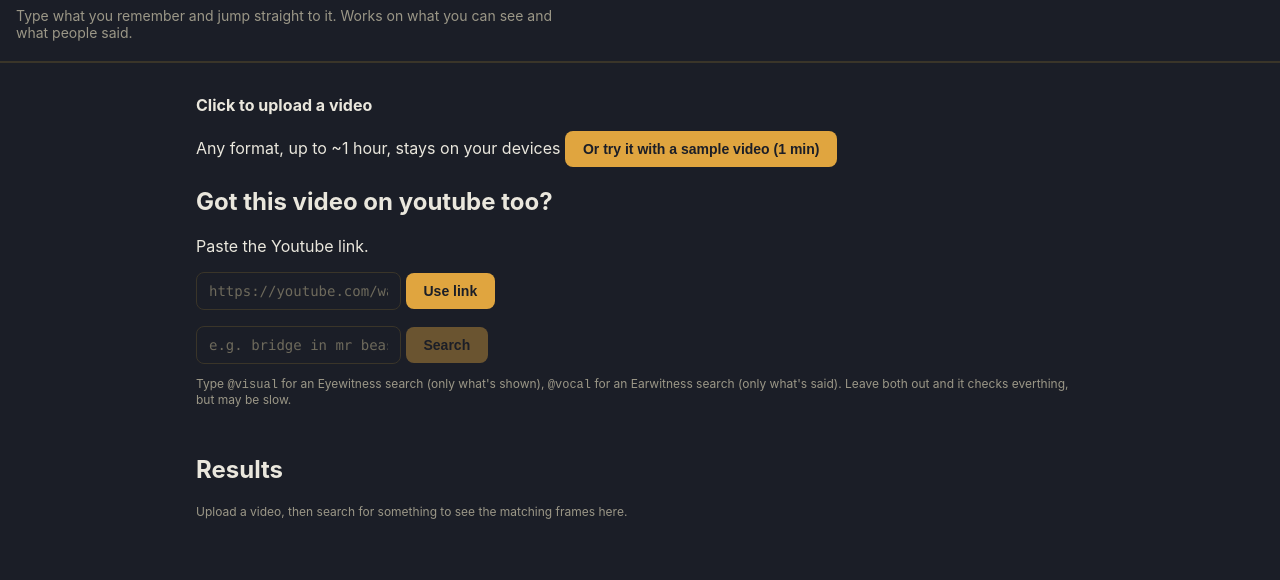
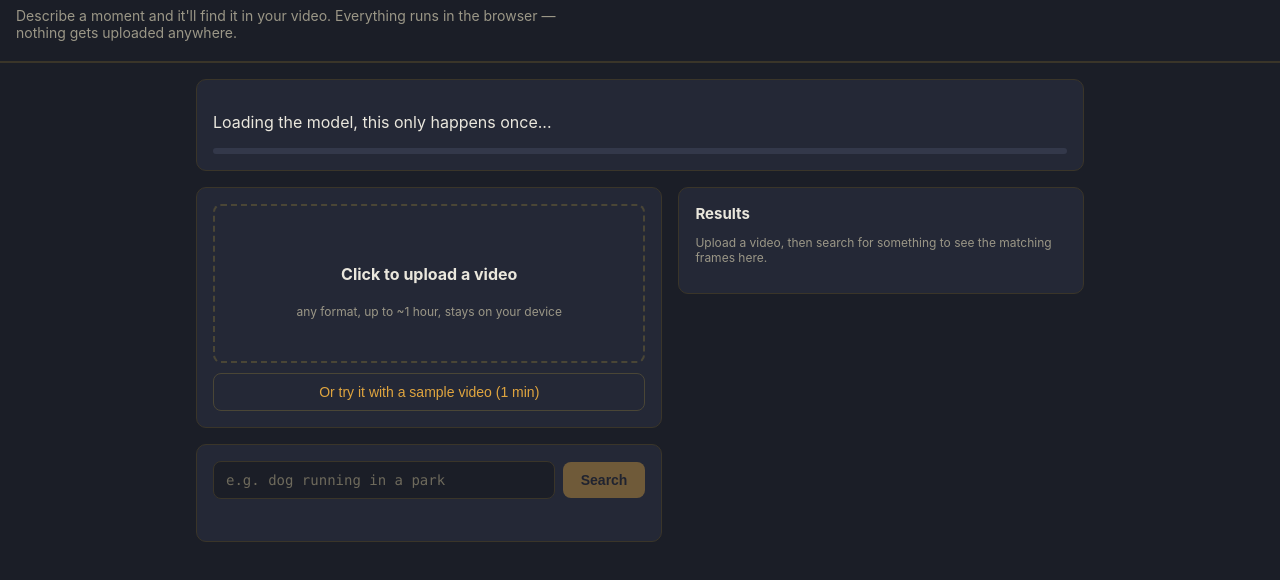
Before and after one commit to ThisShivaKaushal/ThirdView, a plain HTML site: page index.html in a window 1280 px wide. Shown: the part 64-644 px from the top of the page. Drawn offline with Linux system fonts and the light colour scheme.

Commit message:
final Commits
Now I am going to work on it's new version, and all the code, you will see in new repo

```diff
--- a/index.html
+++ b/index.html
@@ -4,7 +4,7 @@
 <head>
     <meta charset="UTF-8" />
     <meta name="viewport" content="width=device-width, initial-scale=1.0" />
-    <title>ThirdView</title>
+    <title>ThirdView — search inside your videos</title>
     <link rel="stylesheet" href="style.css" />
 </head>
 
@@ -12,80 +12,70 @@
 
     <header>
         <h1>ThirdView</h1>
-        <p>Type what you remember and jump straight to it. Works on what you can see and what people said.</p>
+        <p>Describe a moment and it'll find it in your video. Everything runs in the browser — nothing gets uploaded
+            anywhere.</p>
     </header>
 
     <main>
 
-        <div id="mobilewarning" class="warning hidden">
+        <div id="mobileWarning" class="warning hidden">
             Heads up — on phones, videos over 10 minutes can get slow. Shorter clips work best for now.
         </div>
 
-        <div id="download-box" class="download hidden">
-            <p id="Downloadtext">Loading the model...</p>
+        <div id="downloadBox" class="card">
+            <p id="downloadText">Loading the model, this only happens once...</p>
             <div class="bar">
-                <div id="downloadbar"></div>
+                <div id="downloadBar"></div>
             </div>
         </div>
 
-        <div class="Layout">
+        <div class="layout">
 
-            <div class="upload-part">
+            <div class="left">
+                <div class="card">
                     <video id="player" class="hidden" controls></video>
-                <label id="upload-label" for="file-input">
+                    <label id="uploadLabel" for="fileInput">
                         <p><strong>Click to upload a video</strong></p>
-                    <span class="Small">Any format, up to ~1 hour, stays on your devices</span>
+                        <span class="small">any format, up to ~1 hour, stays on your device</span>
                     </label>
-                <input type="file" id="file-input" accept="video/*" hidden />
-                <button id="samplebutton" class="sample" type="button">Or try it with a sample video (1
-                    min)</button>
+                    <input type="file" id="fileInput" accept="video/*" hidden />
+                    <button id="sampleBtn" class="secondary">Or try it with a sample video (1 min)</button>
                 </div>
 
-            <div class="ytbox">
-                <h2>Got this video on youtube too?</h2>
-                <p class="Small">Paste the Youtube link.</p>
-                <div class="ytlinkpaste">
-                    <input type="text" id="ytinput" placeholder="https://youtube.com/watch?v=...." />
-                    <button id="ytbutton" type="button">Use link</button>
+                <div class="card">
+                    <div class="row">
+                        <input type="text" id="searchBox" placeholder="e.g. dog running in a park" disabled />
+                        <button id="searchBtn" disabled>Search</button>
                     </div>
-                <p id="ytstatus" class="Small"></p>
-                <iframe id="youtubeframes" class="hidden" allow="autoplay" allowfullscreen></iframe>
+                    <div id="quickTries" class="chips hidden">
+                        <span class="small">try:</span>
+                        <button type="button" class="chip">The bridge in MrBeast's Squid Game video</button>
+                        <button type="button" class="chip">When the first girl gets shot</button>
+                        <button type="button" class="chip">Jimmy said "$456,000."</button>
+                        <button type="button" class="chip">when 438 players remaining</button>
                     </div>
-
-            <div class="searchpanel">
-                <div class="searchbar">
-                    <input type="text" id="searchbox" placeholder="e.g. bridge in mr beast's squid game video"
-                        disabled />
-                    <button id="searchbutton" disabled type="button">Search</button>
+                    <p id="status"></p>
                 </div>
             </div>
 
-            <div id="quicktries-button" class="quickclickers hidden">
-                <span class="Small">try:</span>
-                <button type="button" class="quickclicker">The bridge in MrBeast's Squid Game video</button>
-                <button type="button" class="quickclicker">When the first girl gets shot</button>
-                <button type="button" class="quickclicker">Jimmy said "$456,000."</button>
-                <button type="button" class="quickclicker">when 438 players remaining</button>
-            </div>
-            <p class="small taghint">
-                Type <code>@visual</code> for an Eyewitness search (only what's shown), <code>@vocal</code> for an
-                Earwitness search (only what's said). Leave both out and it checks everthing, but may be slow.
-            </p>
-            <p id="status"></p>
-
-            <div class="result-part">
-                <div class="horizontal space-between">
+            <div class="right">
+                <div class="card">
+                    <div class="row space-between">
                         <h2>Results</h2>
-                    <span id="resultcount" class="Small"></span>
+                        <span id="resultCount" class="small"></span>
                     </div>
                     <div id="results">
                         <p class="small">Upload a video, then search for something to see the matching frames here.</p>
                     </div>
                 </div>
             </div>
+
+        </div>
     </main>
 
     <canvas id="canvas" width="224" height="224" hidden></canvas>
+    <script type="module" src="app.js"></script>
+    <script type="module" src="extras.js"></script>
 </body>
 
 </html>
```
Lines whose indentation alone changed are shown as unchanged.
